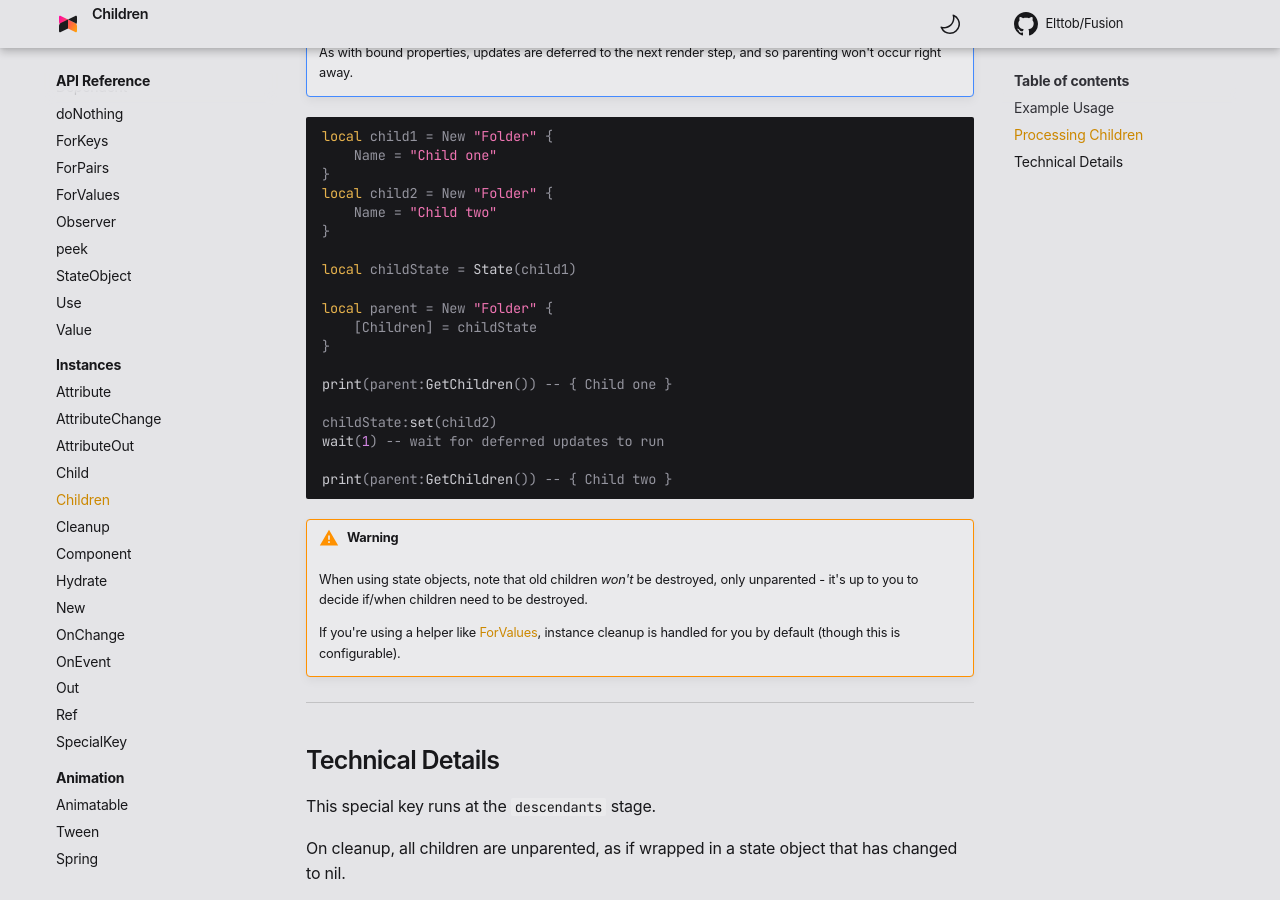
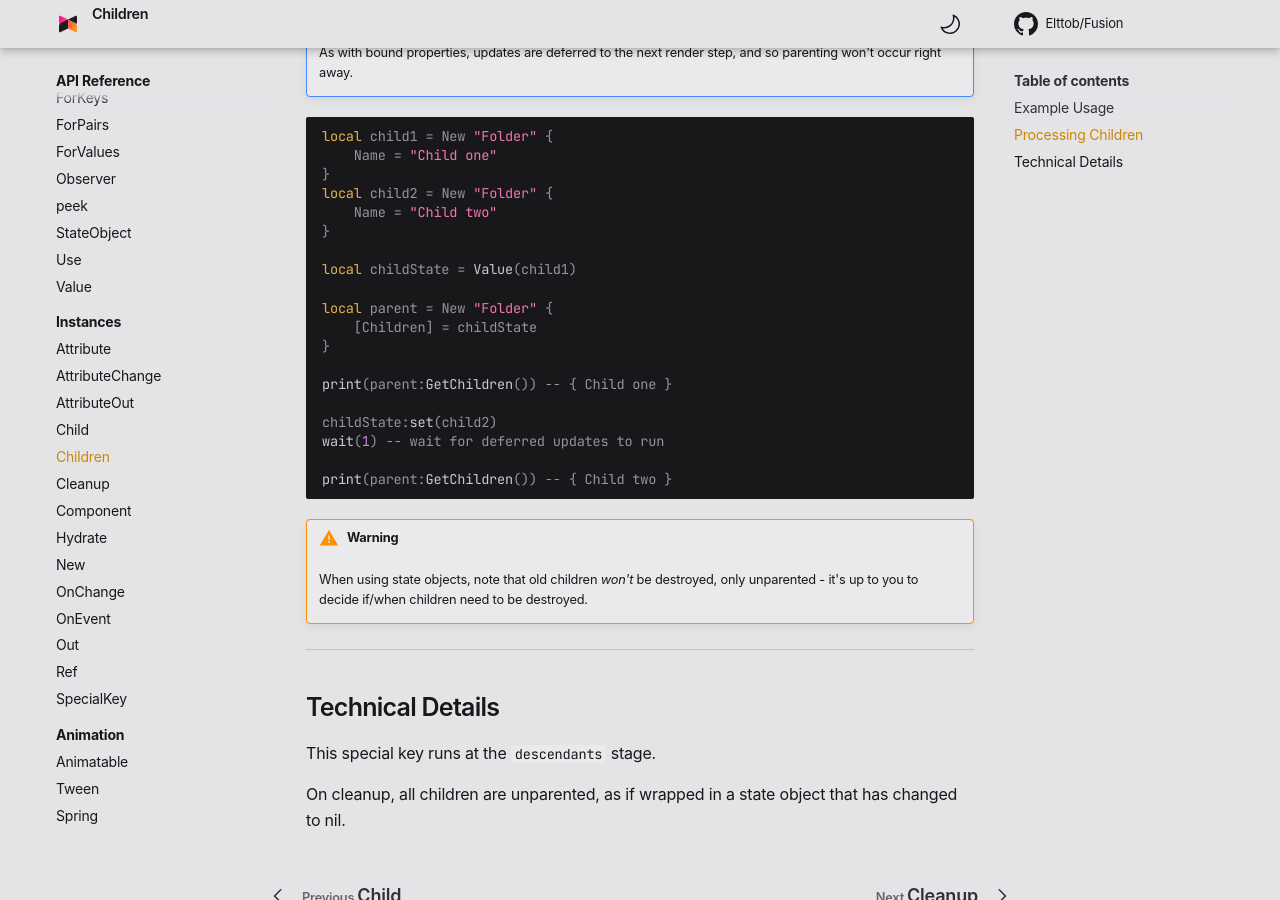
Before and after one commit to dphfox/Fusion, an MkDocs documentation site: the page built from docs/api-reference/instances/children.md, in a window 1280 px wide and 900 px high, scrolled down 1755 px. Built offline with MkDocs 1.6.1 and Material for MkDocs 9.7.7, drawn with Linux system fonts in a browser that asks for light colours; some web fonts are replaced; comment, search, counter and statistics services are not loaded; the version menu is left out.

Commit message:
Update Children API ref

```diff
--- a/docs/api-reference/instances/children.md
+++ b/docs/api-reference/instances/children.md
@@ -99,7 +99,7 @@ local child2 = New "Folder" {
 	Name = "Child two"
 }
 
-local childState = State(child1)
+local childState = Value(child1)
 
 local parent = New "Folder" {
 	[Children] = childState
@@ -117,9 +117,6 @@ print(parent:GetChildren()) -- { Child two }
 	When using state objects, note that old children *won't* be destroyed, only
 	unparented - it's up to you to decide if/when children need to be destroyed.
 
-	If you're using a helper like [ForValues](../../state/forvalues), instance
-	cleanup is handled for you by default (though this is configurable).
-
 -----
 
 ## Technical Details
```
